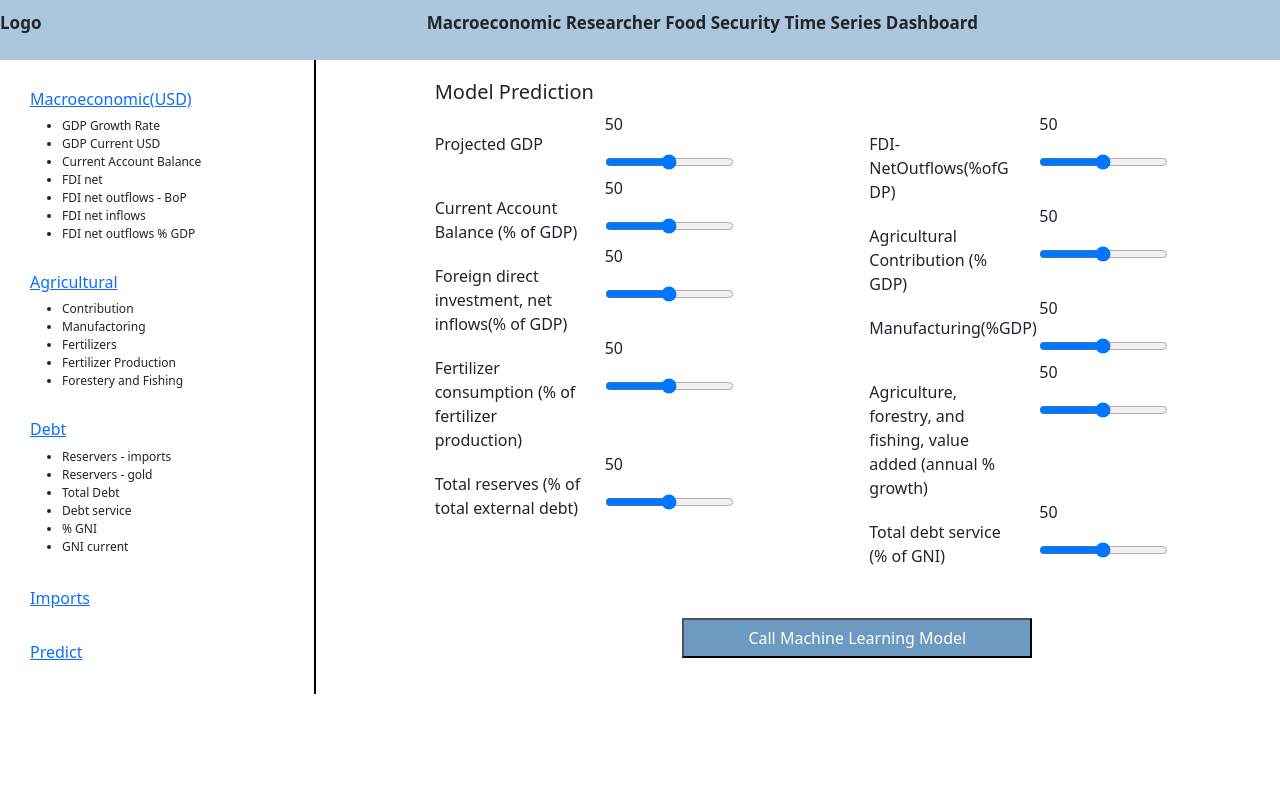
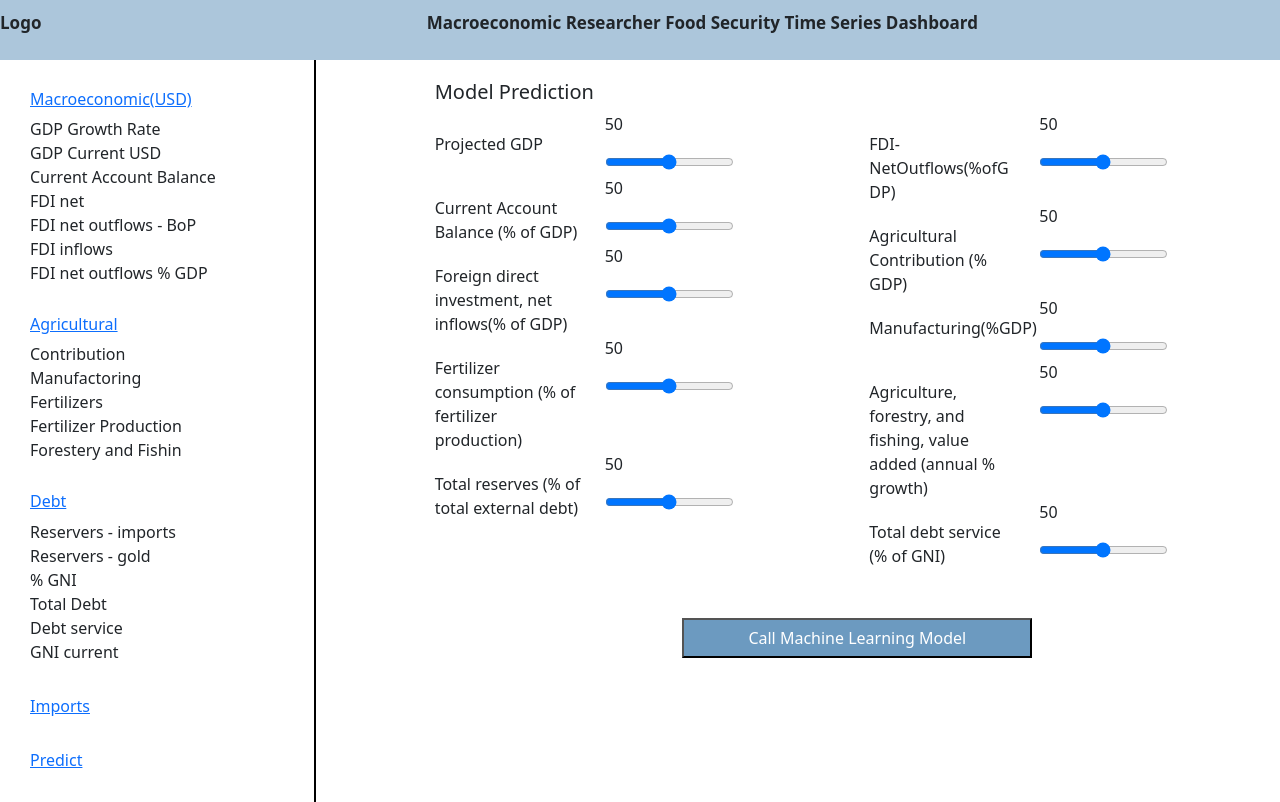
Before and after one commit to nidhi-tholar/cmpe280_hackathon, a React (Create React App) app: page /predict in a window 1280 px wide. Built offline with nearby package versions, Linux system fonts and the light colour scheme.

Commit message:
dragAnddrop

```diff
--- a/package.json
+++ b/package.json
@@ -11,6 +11,8 @@
     "i": "^0.3.7",
     "npm": "^8.6.0",
     "react": "^18.0.0",
+    "react-dnd": "^16.0.0",
+    "react-dnd-html5-backend": "^16.0.0",
     "react-dom": "^18.0.0",
     "react-google-charts": "^4.0.0",
     "react-router-dom": "6.2.2",
--- a/src/App.css
+++ b/src/App.css
@@ -65,7 +65,7 @@
     border: 2px black solid;
 
     width: 550px;
-    height: 350px;
+    height: 400px;
     background-color: rgb(143, 179, 209);
 
     margin: 20px;
--- a/src/components/home.js
+++ b/src/components/home.js
@@ -1,8 +1,13 @@
 import Header from "./header";
 import NavBar from "./nav";
 import '../App.css';
+import { DndProvider } from 'react-dnd'
+import { HTML5Backend } from 'react-dnd-html5-backend';
+import { useDrag } from 'react-dnd';
+import { useDrop } from 'react-dnd';
+import { useState } from "react";
 
-const Home = () => {
+export default function Home() {
     return (
         <div>
             <div className="row">
@@ -28,7 +33,7 @@ const Home = () => {
                     </div>
 
                     <div className=" row drag-drop-area">
-                    drag-drop-area
+                    <DragDropArea/>
                     </div>
                 </div>
             </div>
@@ -37,4 +42,50 @@ const Home = () => {
     )
 }
 
-export default Home;
+
+export function DragDropArea({ isDragging, text }) {
+    return (
+        <DndProvider backend={HTML5Backend}>
+          {/* Here, render a component that uses DND inside it */}
+          <Basket/>
+        </DndProvider>
+      )
+  }
+
+  export const MenuCard = ({ id, name }) => {
+    const [{ isDragging }, dragRef] = useDrag({
+        type: 'menuItem',
+        item: { id, name },
+        collect: (monitor) => ({
+            isDragging: monitor.isDragging()
+        })
+    })
+    return (
+        <div className='pet-card' ref={dragRef}>
+            {name}
+            {isDragging && '😱'}
+        </div>
+    )
+}
+
+
+export const Basket = () => {
+    const [basket, setBasket] = useState([])
+    const [{ isOver }, dropRef] = useDrop({
+        accept: 'menuItem',
+        drop: (item) => setBasket((basket) =>
+                            !basket.includes(item) ? [...basket, item] : basket),
+        collect: (monitor) => ({
+            isOver: monitor.isOver()
+        })
+    })
+
+    return (
+        <div>
+            <div style={{backgroundColor:"rgb(143, 179, 209)", width:"800px", height:"600px"}} className='basket' ref={dropRef}>
+                {basket.map(menuItem => <MenuCard id={menuItem.id} name={menuItem.name} />)}
+                {isOver && <div>Drop Here!</div>}
+            </div>
+        </div>
+    )
+}
--- a/src/components/nav.js
+++ b/src/components/nav.js
@@ -1,42 +1,66 @@
 import { Link} from 'react-router-dom';
 import '../App.css';
+import {MenuCard} from './home';
+import { DndProvider } from 'react-dnd'
+import { HTML5Backend } from 'react-dnd-html5-backend';
 
 const NavBar = () => {
+
+    const macroeconomic = [
+        { id: 1, name: 'GDP Growth Rate' },
+        { id: 2, name: 'GDP Current USD' },
+        { id: 3, name: 'Current Account Balance' },
+        { id: 4, name: 'FDI net' },
+        { id: 5, name: 'FDI net outflows - BoP' },
+        { id: 6, name: 'FDI inflows' },
+        { id: 7, name: 'FDI net outflows % GDP' },
+    ]
+
+    const agricultural = [
+        { id: 1, name: 'Contribution' },
+        { id: 2, name: 'Manufactoring' },
+        { id: 3, name: 'Fertilizers' },
+        { id: 4, name: 'Fertilizer Production' },
+        { id: 5, name: 'Forestery and Fishin' },
+    ]
+
+    const debt = [
+        { id: 1, name: 'Reservers - imports' },
+        { id: 2, name: 'Reservers - gold' },
+        { id: 3, name: '% GNI' },
+        { id: 4, name: 'Total Debt' },
+        { id: 5, name: 'Debt service' },
+        { id: 6, name: 'GNI current' },
+    ]
+
     return (
         <div>
             <div className="Macro">
                 <div className='nav-main-elements'>
                 <Link to="/home"><h6>Macroeconomic(USD)</h6></Link>
-                    <ul className='nav-elements'>
-                        <li>GDP Growth Rate</li>
-                        <li>GDP Current USD</li>
-                        <li>Current Account Balance</li>
-                        <li>FDI net</li>
-                        <li>FDI net outflows - BoP</li>
-                        <li>FDI net inflows</li>
-                        <li>FDI net outflows % GDP</li>
-                    </ul>
+                <DndProvider backend={HTML5Backend}>
+                <div className='pets'>
+                        {macroeconomic.map(mc => <MenuCard draggable id={mc.id} name={mc.name} />)}
+                    </div>
+                </DndProvider>
                 </div>
+
+
                 <div className='nav-main-elements'>
                 <Link to="/home"><h6>Agricultural</h6></Link>
-                    <ul className='nav-elements'>
-                        <li>Contribution</li>
-                        <li>Manufactoring</li>
-                        <li>Fertilizers </li>
-                        <li>Fertilizer Production</li>
-                        <li>Forestery and Fishing</li>
-                    </ul>
+                <DndProvider backend={HTML5Backend}>
+                <div className='pets'>
+                        {agricultural.map(ag => <MenuCard draggable id={ag.id} name={ag.name} />)}
+                    </div>
+                </DndProvider>
                 </div>
                 <div className='nav-main-elements'>
                 <Link to="/home"><h6>Debt</h6></Link>
-                    <ul className='nav-elements'>
-                        <li>Reservers - imports</li>
-                        <li>Reservers - gold</li>
-                        <li>Total Debt </li>
-                        <li>Debt service</li>
-                        <li>% GNI</li>
-                        <li>GNI current</li>
-                    </ul>
+                <DndProvider backend={HTML5Backend}>
+                <div className='pets'>
+                        {debt.map(db => <MenuCard draggable id={db.id} name={db.name} />)}
+                    </div>
+                </DndProvider>
                 </div>
                 <div className='nav-main-elements'>
                     <Link to="/imports">Imports</Link>
--- a/src/components/predict.js
+++ b/src/components/predict.js
@@ -194,6 +194,8 @@ export const PopUpContainer = (props) => {
             <span>Agriculture, forestry, and fishing, value added (annual % growth): {value9}</span> <br/>
             <span>Total debt service (% of GNI): {value10}</span>
 
+            <div style={{marginTop:"20px"}}>Calling Machine Learning Model............</div>
+
             <div className="close-btn-container">
                 <button onClick={() => props.close((s) => !s)}>Close</button>
             </div>
```
Also changed, not shown: 1 other file (tests, documents, lock files or other folders).
